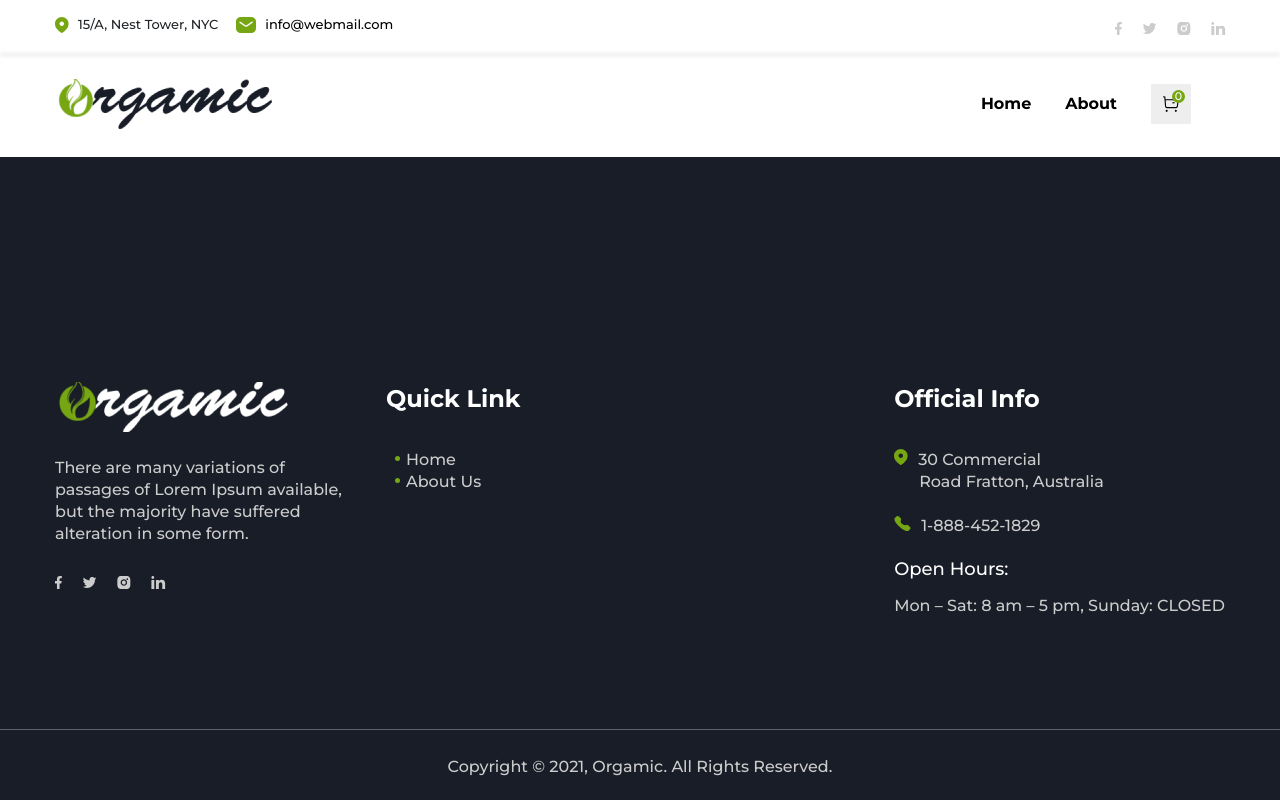
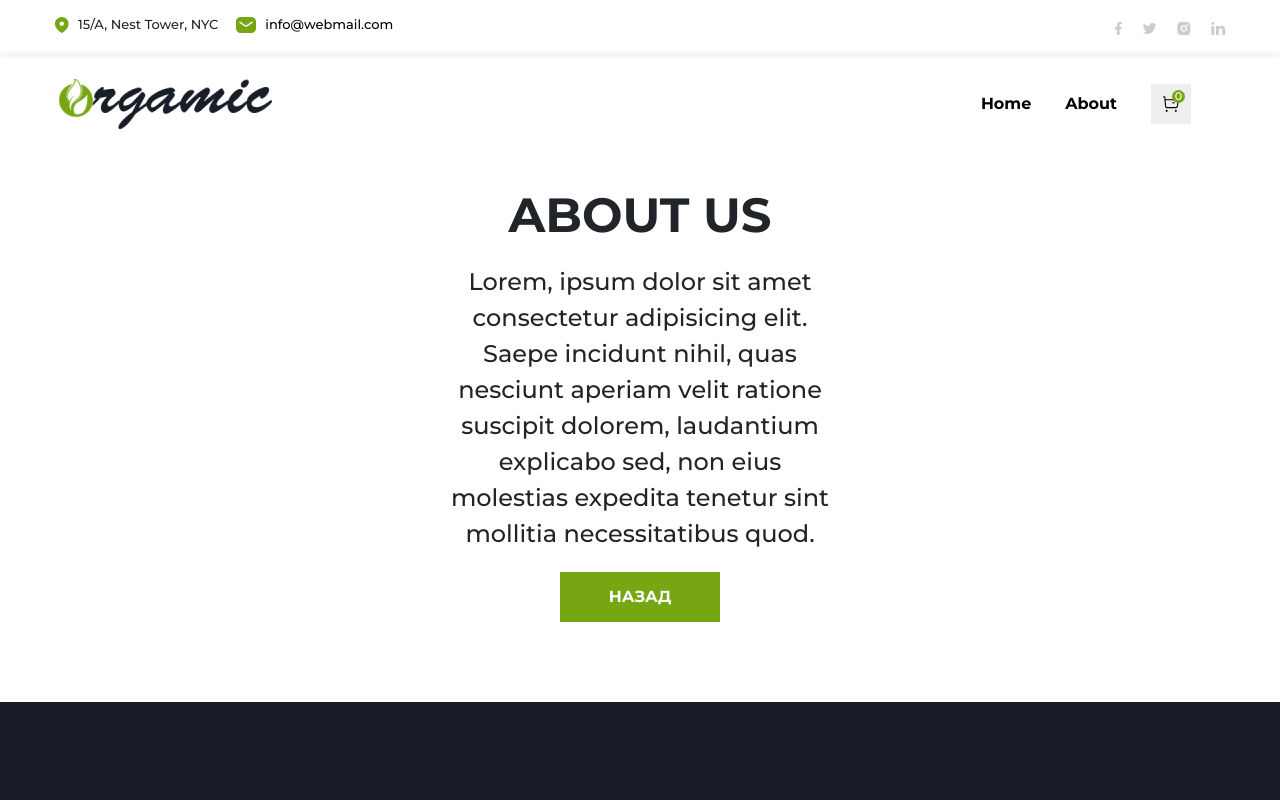
Before and after one commit to lorens-il/orgamic-react, a React (Create React App) app: page /about in a window 1280 px wide. Shown: the top 800 px of the page. Built offline with nearby package versions, Linux system fonts and the light colour scheme.

Commit message:
component 'aboutPage' has been created. Also links created(react-router-dom)

```diff
--- a/src/components/app/App.tsx
+++ b/src/components/app/App.tsx
@@ -4,6 +4,7 @@ import {BrowserRouter, Route, Routes } from 'react-router-dom';
 import Header from '../header/Header';
 import Footer from '../footer/Footer';
 import ProductPage from '../pages/productPage/ProductPage';
+import AboutUsPage from '../pages/aboutPage/AboutPage';
 
 const App: FC = () => {
     return (
@@ -11,6 +12,7 @@ const App: FC = () => {
             <Header/>
             <Routes>
                 <Route path='/' element={<ProductPage />}/>
+                <Route path='about' element={<AboutUsPage/>}/>
             </Routes>
             <Footer/>
         </BrowserRouter>
--- a/src/components/footer/Footer.tsx
+++ b/src/components/footer/Footer.tsx
@@ -1,4 +1,5 @@
 import { FC } from "react";
+import { Link } from "react-router-dom";
 
 import logo from "./logo-w.png";
 
@@ -14,9 +15,9 @@ const Footer:FC = () => {
                 <div className="footer__content">
                     <div className="footer__wrapper">
                         <div className="footer__desc">
-                            <a href="/" className="footer__logo">
+                            <Link to={"/"} className="footer__logo">
                                 <img src={logo} alt="logo" />
-                            </a>
+                            </Link>
                             <div className="footer__txt">
                                 There are many variations of
                                 passages of Lorem Ipsum available,
@@ -50,8 +51,8 @@ const Footer:FC = () => {
                                 Quick Link
                             </h3>
                             <nav className="footer__quick-link-list">
-                                <a href="/">Home</a>
-                                <a href="/">About Us</a>
+                                <Link to={"/"}>Home</Link>
+                                <Link to={"about"}>About Us</Link>
                             </nav>
                         </div>
                     </div>
--- a/src/components/header/Header.tsx
+++ b/src/components/header/Header.tsx
@@ -1,4 +1,5 @@
 import {FC, useState} from "react";
+import { Link } from "react-router-dom";
 
 import "./header.sass";
 import logo from "./logo.png";
@@ -68,16 +69,16 @@ const Header: FC = () => {
                     <div className="header__cross" onClick={openMenu}>&#10006;</div>
                     <div className="container">
                         <div className="header__wrapper-navs">
-                            <a className="header__link-logo" href="/">
+                            <Link to={"/"} className="header__link-logo">
                                 <img src={logo} alt="logo" className="header__logo" />
-                            </a>
+                            </Link>
                             <nav className="header__nav">
-                                <a href="/">Home</a>
-                                <a href="/">About</a>
-                                <a className="header__cart" href="/">
+                                <Link to={"/"}>Home</Link>
+                                <Link to={"about"}>About</Link>
+                                <Link className="header__cart" to={"/"}>
                                     <img src={cart} alt="cart" />
                                     <div className="header__cart-counter">0</div>
-                                </a>
+                                </Link>
                             </nav>
                         </div>
                     </div>
--- /dev/null
+++ b/src/components/pages/aboutPage/AboutPage.tsx
@@ -0,0 +1,31 @@
+import { FC } from "react";
+import { useNavigate } from "react-router-dom";
+
+import "../../../styles/link.sass";
+import "./aboutPage.sass";
+
+const AboutPage:FC = () => {
+
+    const navigate = useNavigate();
+
+    const goBack = () => navigate(-1);
+
+    return(
+        <div className="about-us">
+            <h1 className="about-us__title">
+                    About Us
+            </h1>
+            <div className="container">
+                <div className="about-us__wrapper">
+                    <div className="about-us__desc">
+                        Lorem, ipsum dolor sit amet consectetur adipisicing elit. Saepe incidunt nihil, quas nesciunt aperiam velit ratione suscipit dolorem, laudantium explicabo sed, non
+                        eius molestias expedita tenetur sint mollitia necessitatibus quod.
+                    </div>
+                    <button className="link link_big link_btn" onClick={goBack}>Назад</button>
+                </div>
+            </div>
+        </div>
+    );
+};
+
+export default AboutPage;
--- /dev/null
+++ b/src/components/pages/aboutPage/aboutPage.sass
@@ -0,0 +1,19 @@
+.about-us
+    padding: 30px 0 80px
+    &__wrapper
+        display: flex
+        flex-direction: column
+        justify-content: center
+        align-items: center
+    &__title
+        text-align: center
+        font-weight: 600
+        font-size: 48px
+        text-transform: uppercase
+        margin-bottom: 20px
+    &__desc
+        width: calc(  400px / 1170px * 100%)
+        font-weight: 500
+        font-size: 24px
+        text-align: center
+        margin-bottom: 20px
--- a/src/styles/link.sass
+++ b/src/styles/link.sass
@@ -22,3 +22,10 @@
     &_small
         width: 120px
         height: 40px
+    &_btn
+        border: none
+        color: rgb(255, 255, 255)
+        font-weight: 700
+        font-size: 16px
+        line-height: 20px
+        text-transform: uppercase
```
